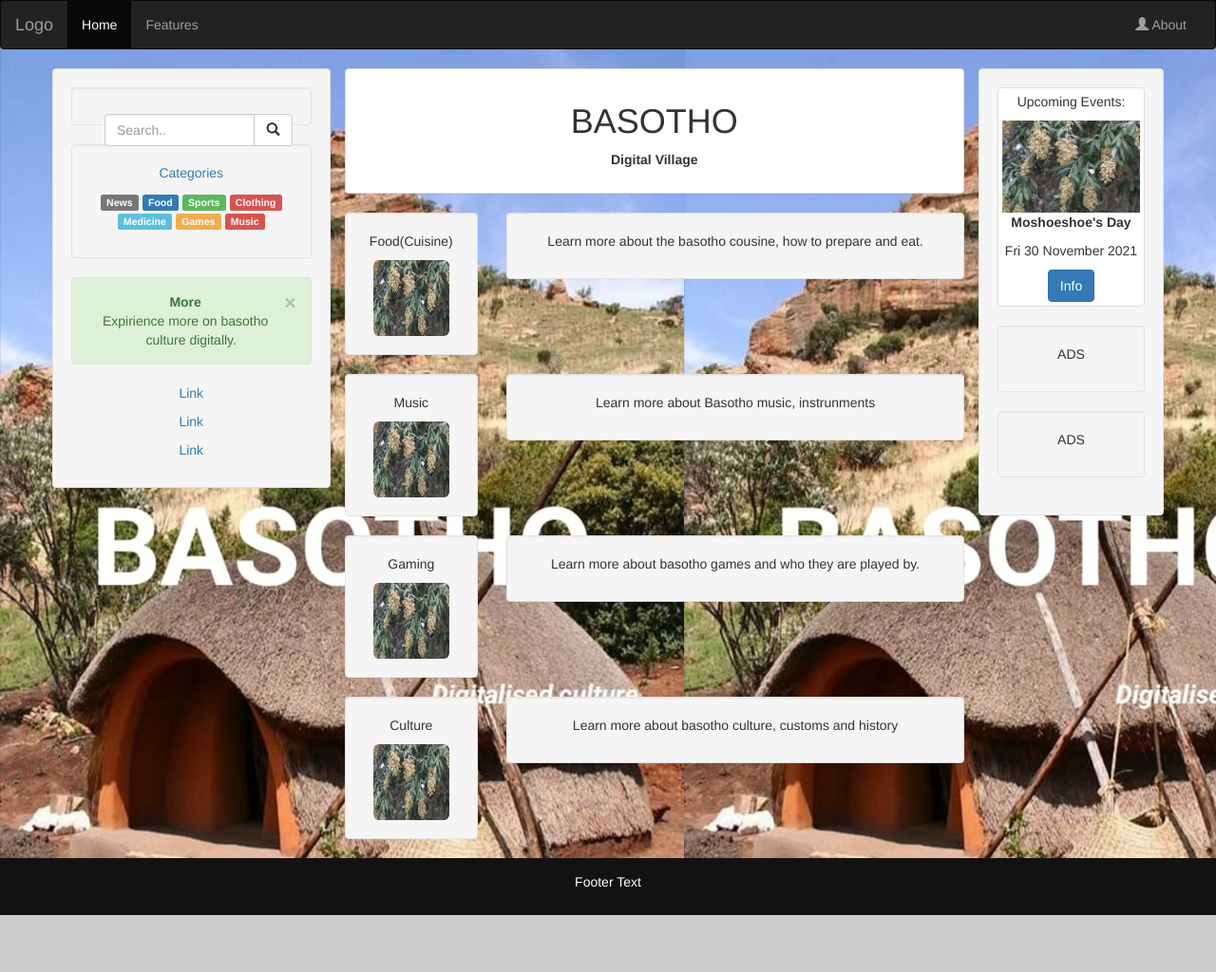
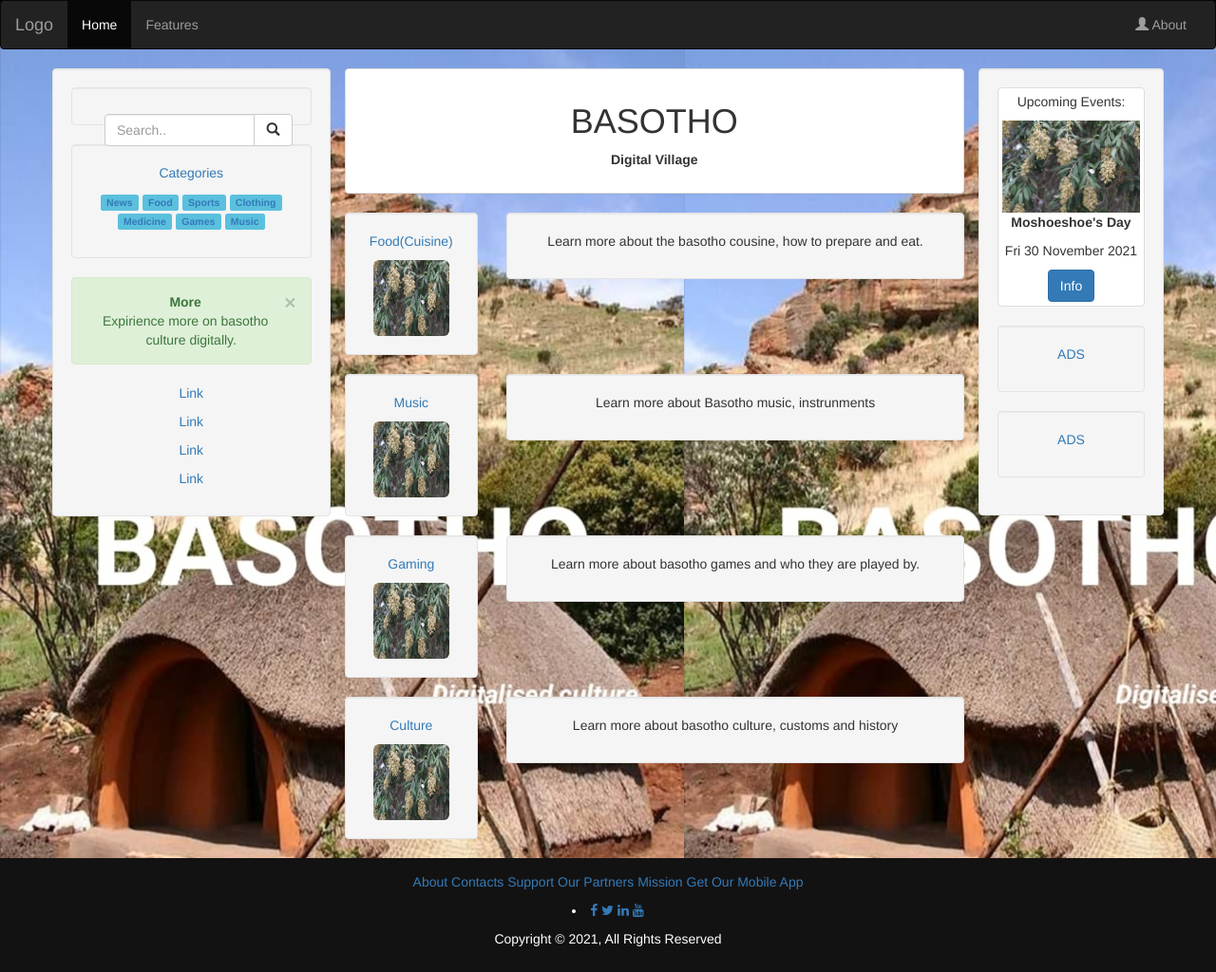
Before and after one commit to Magadlela/traditional-medicine, a plain HTML site: page index.html in a window 1280 px wide. Shown: the whole page at 95% size. Before the commit the page ends 964 px from the top, so only its background shows below. Drawn offline with nearby package versions, Linux system fonts and the light colour scheme.

Commit message:
Update index.html

```diff
--- a/index.html
+++ b/index.html
@@ -55,18 +55,31 @@ Makhasi ao a teng ha tuloa a fahla
     <link rel="stylesheet" href="https://maxcdn.bootstrapcdn.com/bootstrap/3.4.1/css/bootstrap.min.css">
     <script src="https://ajax.googleapis.com/ajax/libs/jquery/3.5.1/jquery.min.js"></script>
     <script src="https://maxcdn.bootstrapcdn.com/bootstrap/3.4.1/js/bootstrap.min.js"></script>
+    <script src="https://ajax.googleapis.com/ajax/libs/jquery/3.3.1/jquery.min.js">
+    </script>
+    <script src="https://cdnjs.cloudflare.com/ajax/libs/popper.js/1.14.3/umd/popper.min.js">
+    </script>
+    <script src="https://maxcdn.bootstrapcdn.com/bootstrap/4.1.3/js/bootstrap.min.js">
+    </script>
+    <link href="https://maxcdn.bootstrapcdn.com/font-awesome/4.7.0/css/font-awesome.min.css" rel="stylesheet">
+    <script src="https://ajax.googleapis.com/ajax/libs/jquery/3.5.1/jquery.min.js"></script>
+
     <style>
         /* Set black background color, white text and some padding */
 
         body {
             background-image: url("bckgnd.jpg");
-            background-color: #cccccc;
+            background-color: #eeeeee;
         }
 
         footer {
             background-color: rgb(19, 18, 18);
             color: white;
             padding: 15px;
+        }
+
+        .footer-social-links a:hover {
+            background: #862c38;
         }
     </style>
 </head>
@@ -89,7 +102,7 @@ Makhasi ao a teng ha tuloa a fahla
                     <li><a href="#">Features</a></li>
                 </ul>
                 <ul class="nav navbar-nav navbar-right">
-                    <li><a href="#"><span class="glyphicon glyphicon-user"></span> About</a></li>
+                    <li><a href="about.html"><span class="glyphicon glyphicon-user"></span> About</a></li>
                 </ul>
             </div>
         </div>
@@ -114,13 +127,13 @@ Makhasi ao a teng ha tuloa a fahla
                 <div class="well">
                     <p><a href="#">Categories</a></p>
                     <p>
-                        <span class="label label-default">News</span>
-                        <span class="label label-primary">Food</span>
-                        <span class="label label-success">Sports</span>
-                        <span class="label label-danger">Clothing</span>
-                        <span class="label label-info">Medicine</span>
-                        <span class="label label-warning">Games</span>
-                        <span class="label label-danger">Music</span>
+                        <span class="label label-info"><a href="#">News</a></span>
+                        <span class="label label-info"><a href="#">Food</a></span>
+                        <span class="label label-info"><a href="#">Sports</a></span>
+                        <span class="label label-info"><a href="#">Clothing</a></span>
+                        <span class="label label-info"><a href="#">Medicine</a></span>
+                        <span class="label label-info"><a href="#">Games</a></span>
+                        <span class="label label-info"><a href="#">Music</a></span>
                     </p>
                 </div>
                 <div class="alert alert-success fade in">
@@ -128,6 +141,7 @@ Makhasi ao a teng ha tuloa a fahla
                     <p><strong>More</strong></p>
                     Expirience more on basotho culture digitally.
                 </div>
+                <p><a href="#">Link</a></p>
                 <p><a href="#">Link</a></p>
                 <p><a href="#">Link</a></p>
                 <p><a href="#">Link</a></p>
@@ -148,8 +162,10 @@ Makhasi ao a teng ha tuloa a fahla
                 <div class="row">
                     <div class="col-sm-3">
                         <div class="well">
+                            <a href="#">
                                 <p>Food(Cuisine)</p>
                                 <img src="mofahla.jpg" class="img-rounded" height="80" width="80" alt="Avatar">
+                            </a>
                         </div>
                     </div>
                     <div class="col-sm-9">
@@ -161,8 +177,10 @@ Makhasi ao a teng ha tuloa a fahla
                 <div class="row">
                     <div class="col-sm-3">
                         <div class="well">
+                            <a href="#">
                                 <p>Music</p>
                                 <img src="mofahla.jpg" class="img-rounded" height="80" width="80" alt="Avatar">
+                            </a>
                         </div>
                     </div>
                     <div class="col-sm-9">
@@ -174,8 +192,10 @@ Makhasi ao a teng ha tuloa a fahla
                 <div class="row">
                     <div class="col-sm-3">
                         <div class="well">
+                            <a href="#">
                                 <p>Gaming</p>
                                 <img src="mofahla.jpg" class="img-rounded" height="80" width="80" alt="Avatar">
+                            </a>
                         </div>
                     </div>
                     <div class="col-sm-9">
@@ -187,8 +207,10 @@ Makhasi ao a teng ha tuloa a fahla
                 <div class="row">
                     <div class="col-sm-3">
                         <div class="well">
+                            <a href="#">
                                 <p>Culture</p>
                                 <img src="mofahla.jpg" class="img-rounded" height="80" width="80" alt="Avatar">
+                            </a>
                         </div>
                     </div>
                     <div class="col-sm-9">
@@ -198,6 +220,8 @@ Makhasi ao a teng ha tuloa a fahla
                     </div>
                 </div>
             </div>
+
+
             <div class="col-sm-2 well">
                 <div class="thumbnail">
                     <p>Upcoming Events:</p>
@@ -207,19 +231,42 @@ Makhasi ao a teng ha tuloa a fahla
                     <button class="btn btn-primary">Info</button>
                 </div>
                 <div class="well">
+                    <a href="#">
                         <p>ADS</p>
+                    </a>
                 </div>
                 <div class="well">
+                    <a href="#">
                         <p>ADS</p>
+                    </a>
                 </div>
             </div>
         </div>
     </div>
 
     <footer class="container-fluid text-center">
-        <p>Footer Text</p>
+        <p><a href="about.html">About </a><a href="#"> Contacts</a><a href="#"> Support</a><a href="#"> Our Partners</a><a href="#"> Mission</a><a href="#"> Get Our Mobile App</a></p>
+        <p>
+            <div class="footer-social-links m-t-30">
+                <li id="contacts">
+                    <a href="#">
+                        <i class="fa fa-facebook" aria-hidden="true"> </i> </a>
+                    <a href="#"> <i class="fa fa-twitter" aria-hidden="true"> </i> </a>
+                    <a href="#"> <i class="fa fa-linkedin" aria-hidden="true"> </i> </a>
+                    <a href="#"> <i class="fa fa-youtube" aria-hidden="true"> </i> </a>
+                </li>
+            </div>
+        </p>
+        <p> Copyright © 2021, All Rights Reserved</p>
     </footer>
 
+
+    <script src="https://cdnjs.cloudflare.com/ajax/libs/twitter-bootstrap/3.3.7/js/bootstrap.min.js">
+    </script>
+    <script src="https://cdnjs.cloudflare.com/ajax/libs/jquery/3.3.1/jquery.min.js">
+    </script>
+    <script src="https://maxcdn.bootstrapcdn.com/font-awesome/3.2.1/css/font-awesome.min.css">
+    </script>
 </body>
 
 </html>
```
Lines whose indentation alone changed are shown as unchanged.
